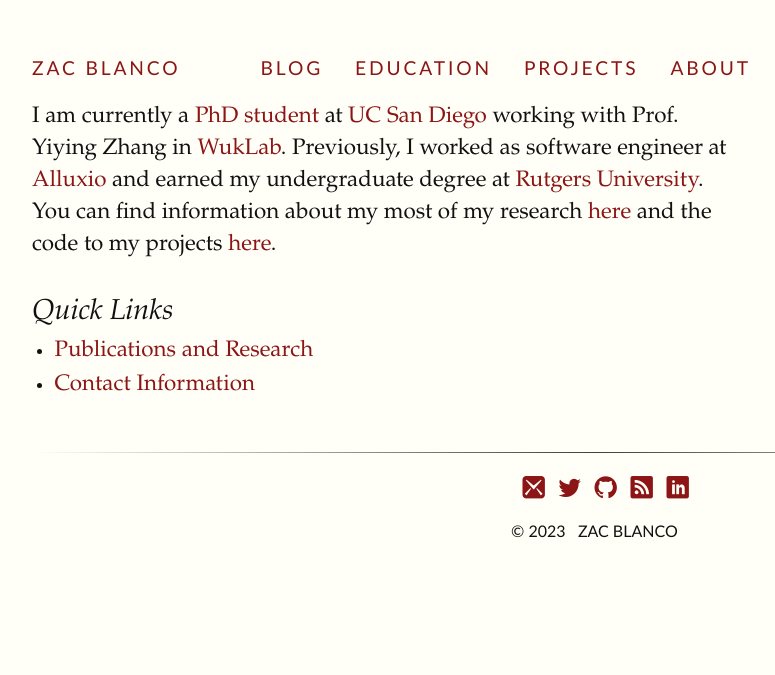
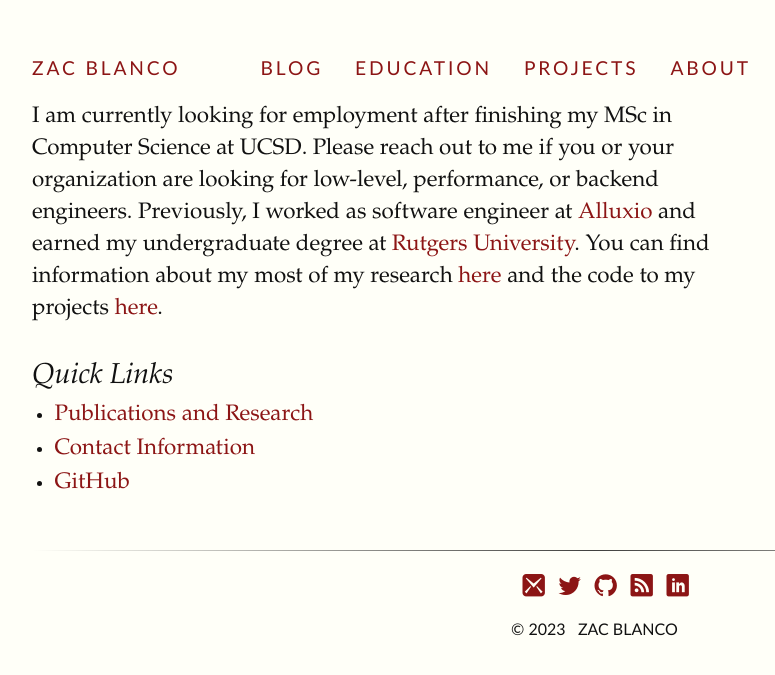
Before and after one commit to ZacBlanco/zacblanco.github.io, a Jekyll site: the page built from index.md, in a window 1280 px wide. Shown: the top 675 px of the page, without its empty margins (64-839 px from the left). Built offline with Jekyll 4.4.1, drawn with Linux system fonts in a browser that asks for light colours; some web fonts are replaced.

Commit message:
Update home and education page

```diff
--- a/index.md
+++ b/index.md
@@ -3,14 +3,16 @@
 title: Home
 ---
 
-I am currently a [PhD student](/education/) at [UC San Diego](https://ucsd.edu)
-working with Prof. Yiying Zhang in [WukLab](https://wuklab.io). Previously, I
-worked as software engineer at [Alluxio](https://alluxio.io) and earned my
-undergraduate degree at [Rutgers University](/education/undergrad/). You can
-find information about my most of my research [here](/education/) and the code
-to my projects [here](https://github.com/ZacBlanco).
+I am currently looking for employment after finishing my MSc in Computer Science
+at UCSD. Please reach out to me if you or your organization are looking for
+low-level, performance, or backend engineers. Previously, I worked as software
+engineer at [Alluxio](https://alluxio.io) and earned my undergraduate degree at
+[Rutgers University](/education/undergrad/). You can find information about my
+most of my research [here](/education/) and the code to my projects
+[here](https://github.com/ZacBlanco).
 
 ### Quick Links
 
 - [Publications and Research](/education/)
 - [Contact Information](/about/)
+- [GitHub](https://github.com/ZacBlanco)
```
Also changed, not shown: education.md (+6 -5 lines).
